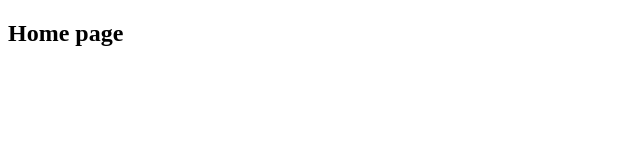
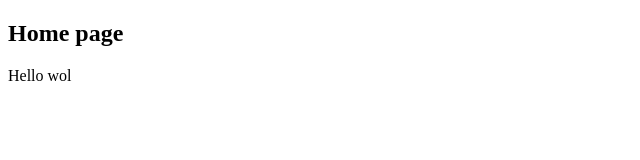
Before and after one commit to phucvan101/be-t4-one-shop, a plain HTML site: page new.html in a window 1280 px wide. Shown: the full height of the page, 0-640 px from the left. Drawn offline with Linux system fonts and the light colour scheme.

Commit message:
Update new

```diff
--- a/new.html
+++ b/new.html
@@ -9,6 +9,7 @@
 
 <body>
     <h2>Home page</h2>
+    <p>Hello wol</p>
 </body>
 
 </html>
```
